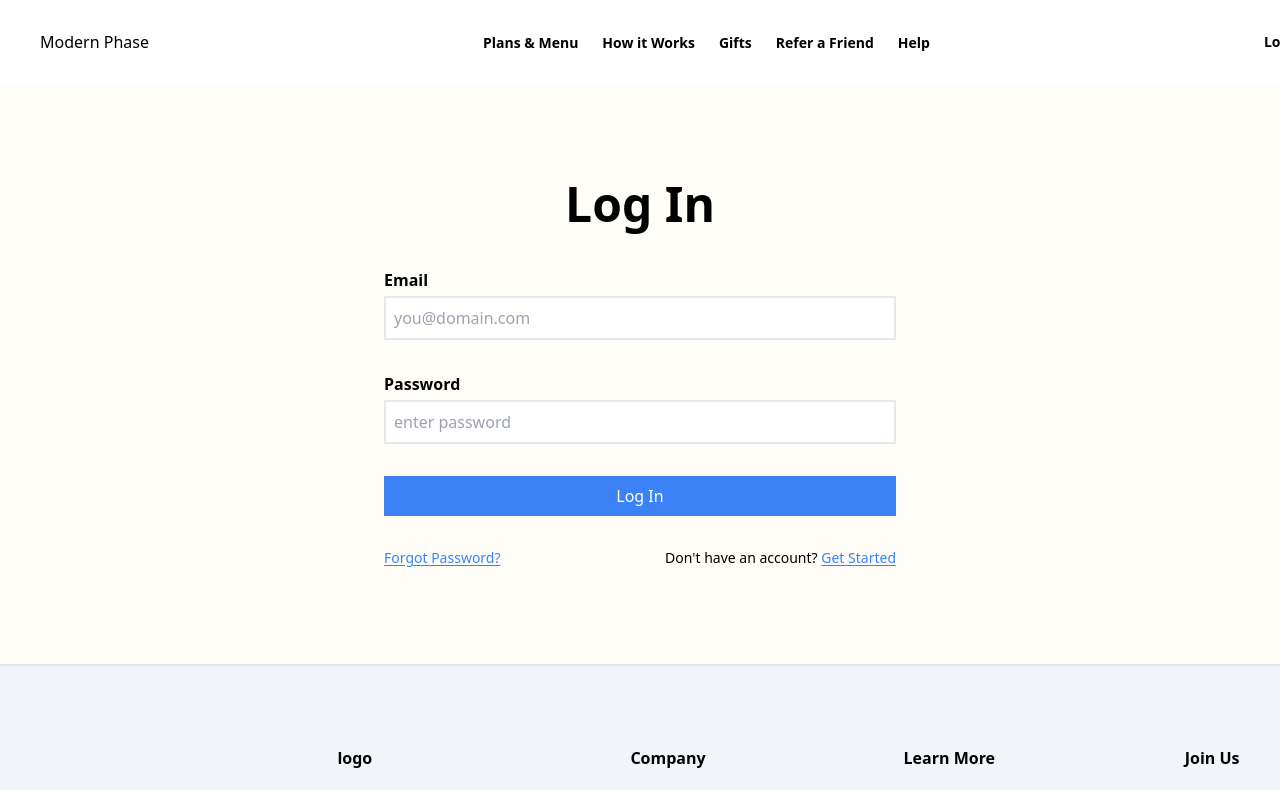
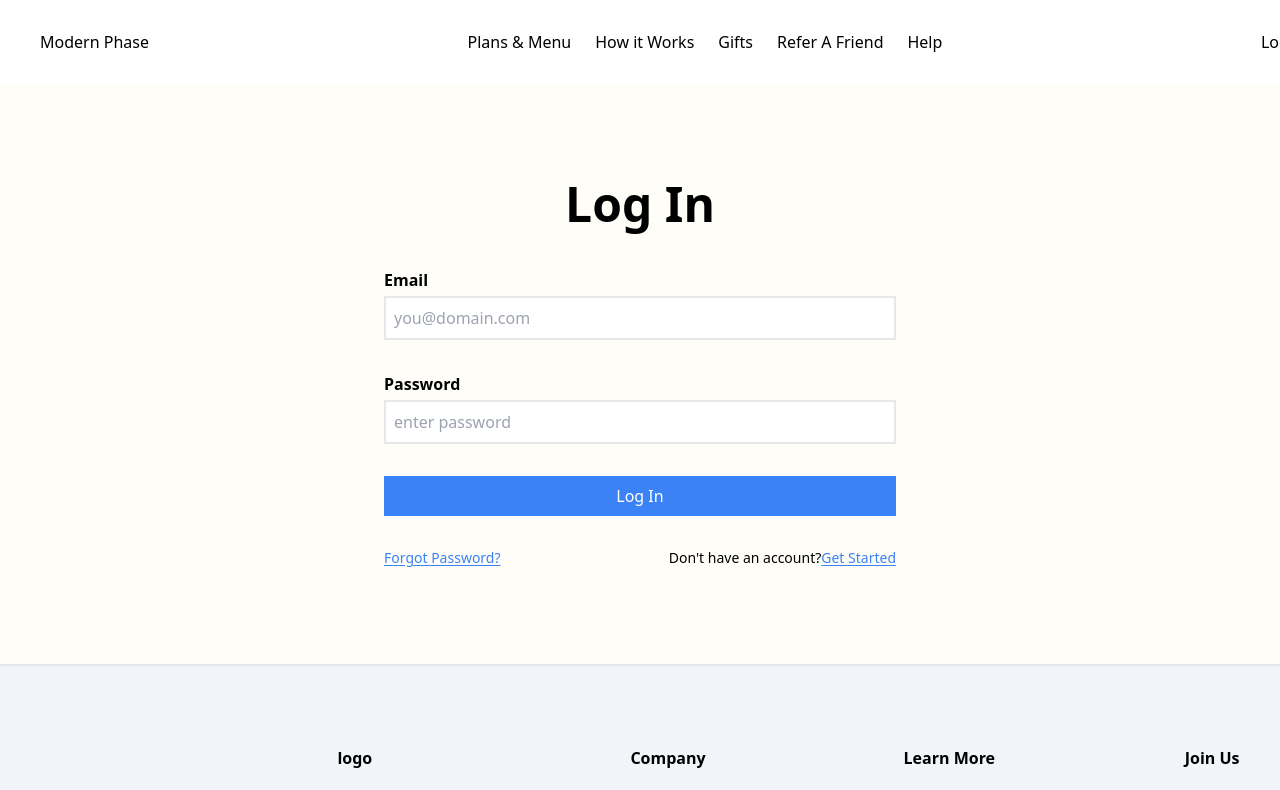
Before and after one commit to scottmuangsrichan/prepped-delivered-mock-project, a Next.js app: page /login in a window 1280 px wide. Shown: the top 790 px of the page. Built offline with nearby package versions, Linux system fonts and the light colour scheme.

Commit message:
fixed more image and link tags

```diff
--- a/src/pages/gift-cards.jsx
+++ b/src/pages/gift-cards.jsx
@@ -1,4 +1,5 @@
 import Head from "next/head";
+import Image from "next/image";
 import Navigation from "../ui/Navigation";
 import MealPlansSubscriptions from "../ui/MealPlansSubscription";
 import SiteMap from "../ui/SiteMap";
@@ -75,7 +76,7 @@ function GiftCardHero(){
                     <button className="w-fit text-blue-500 px-4 py-2 bg-white font-semibold border border-solid border-blue-500 hover:bg-blue-900">Redeem Gift Card</button>
                 </div>
                 <div className="w-1/2">
-                    <img src="https://assets-global.website-files.com/5d03b4e130118314af624b20/62683001aedd80475a0b4dfb_Gifts_Img_1%20(1).jpg" />
+                    <Image src="https://assets-global.website-files.com/5d03b4e130118314af624b20/62683001aedd80475a0b4dfb_Gifts_Img_1%20(1).jpg" alt="" />
                 </div>
             </div>
         </div>
--- a/src/ui/BlogPost/index.jsx
+++ b/src/ui/BlogPost/index.jsx
@@ -1,8 +1,10 @@
+import Image from "next/image";
+
 export default function BlogPost({img , title , previewText , link}){
     const _img = img;
     return (
         <div className="flex gap-10 items-center">
-            <img className="w-3/4" src={_img}></img>
+            <Image className="w-3/4" src={_img} alt=""/>
             <div className="flex flex-col gap-2">
                 <h1 className="font-bold text-3xl">{title}</h1>
                 <p className="pb-4">{previewText}</p>
--- a/src/ui/EveryLifestyleDietCard/index.jsx
+++ b/src/ui/EveryLifestyleDietCard/index.jsx
@@ -1,8 +1,10 @@
+import Image from "next/image";
+
 function EveryLifestyleDietCard({img , title , description}){
     const _img = img;
     return (
         <div className="m-auto">
-            <img src={_img} />
+            <Image src={_img} />
             <h6>{title}</h6>
             <p>{description}</p>
             <a className="py-3 underline underline-offset-2 text-blue-500">Learn More</a>
--- a/src/ui/HowItWorksCard/index.jsx
+++ b/src/ui/HowItWorksCard/index.jsx
@@ -1,8 +1,10 @@
+import Image from "next/image";
+
 export default function HowItWorksCard({ title , description, subheading , subparagraph, img }){
   const _img = img;
   return (
         <div className='p-4'>
-          <img src={_img} className='m-auto rounded-md'></img>
+          <Image src={_img} className='m-auto rounded-md' alt="" />
           <h1 className='text-lg font-bold pt-5'>{title}</h1>
           <h6 className="text-2xl font-bold">{subheading}</h6>
           <p className='text-sm pt-1'>{description}</p>
--- a/src/ui/Login/index.jsx
+++ b/src/ui/Login/index.jsx
@@ -20,7 +20,7 @@ export default function Login(){
                 </form>
                 <div className="flex justify-between text-sm">
                     <a className="underline underline-offset-2 text-blue-500">Forgot Password?</a>
-                    <p>Don't have an account? <a className="underline underline-offset-2 text-blue-500">Get Started</a></p>
+                    <p>{"Don't have an account?"}<a className="underline underline-offset-2 text-blue-500">Get Started</a></p>
                 </div>
             </div>
         </div>
--- a/src/ui/Navigation/index.jsx
+++ b/src/ui/Navigation/index.jsx
@@ -1,22 +1,24 @@
+import Link from "next/link"
+
 export default function Navigation() {
     return (
       <div className='bg-white w-100 sticky top-0 z-10 bg-freshly-white-2'>
         <nav className='flex justify-between px-10 py-6 items-center font-medium w-1440 m-auto'>
           <div>
-            <a href="/">Modern Phase</a>
+            <Link href="/">Modern Phase</Link>
           </div>
           <div className='m-auto px-1'>
             <ul className='flex gap-6 text-base justify-center items-center'>
-              <li><a href="/plans-and-menu" className='text-sm hover:text-blue-500 font-semibold '>Plans & Menu</a></li>
-              <li><a href="/why-mealprep"className='text-sm hover:text-blue-500 font-semibold'>How it Works</a></li>
-              <li><a href="/gift-cards" className='text-sm hover:text-blue-500 font-semibold'>Gifts</a></li>
-              <li><a className='text-sm hover:text-blue-500 font-semibold'>Refer a Friend</a></li>
-              <li><a className='text-sm hover:text-blue-500 font-semibold'>Help</a></li>
+              <li><Link href="/plans-and-menu" className='text-sm hover:text-blue-500 font-semibold '>Plans & Menu</Link></li>
+              <li><Link href="/why-mealprep"className='text-sm hover:text-blue-500 font-semibold'>How it Works</Link></li>
+              <li><Link href="/gift-cards" className='text-sm hover:text-blue-500 font-semibold'>Gifts</Link></li>
+              <li><Link href="" className='text-sm hover:text-blue-500 font-semibold'>Refer A Friend</Link></li>
+              <li><Link href="" className='text-sm hover:text-blue-500 font-semibold'>Help</Link></li>
             </ul>
           </div>
           <div className='flex items-center justify-center gap-3'>
-            <a href="/login" className='text-sm hover:text-blue-500 font-semibold'>Login</a>
-            <button className='text-sm w-100 bg-blue-500 px-4 py-2 text-white hover:bg-blue-900 font-semibold'><a href="/join-now">Sign Up</a></button>
+            <Link href="/login" className='text-sm hover:text-blue-500 font-semibold'>Login</Link>
+            <button className='text-sm w-100 bg-blue-500 px-4 py-2 text-white hover:bg-blue-900 font-semibold'><Link href="/join-now">Sign Up</Link></button>
           </div>
         </nav>
       </div>
--- a/src/ui/SignUp/index.jsx
+++ b/src/ui/SignUp/index.jsx
@@ -1,3 +1,5 @@
+import Link from "next/link"
+
 export default function SignUp(){
     const inputStyling = "border-solid border-2 rounded-md p-2"
     const inputStyling2 = "border-solid border-2 rounded-md p-2 w-1/4"
@@ -9,14 +11,14 @@ export default function SignUp(){
         <div className="bg-heroBackground p-12">
             <div className="bg-slate-100 flex flex-col gap-2 p-10 m-auto w-fit">
                 <div>Logo Holder</div>
-                <h1 className="text-4xl font-bold pb-3">Dinner's ready!</h1>
+                <h1 className="text-4xl font-bold pb-3">{"Dinner's ready!"}</h1>
                 <h2 className="text-xl font-bold pb-3">Chef-prepared, healthy meals delivered weekly </h2>
                 <form className={formStyling}>
                     <input className={inputStyling} placeholder="Email" />
                     <input className={inputStyling2} placeholder="Zip" />
                     <button className={buttonStyling}>Continue</button>
                 </form>
-                <p className={textStyling}>Already have an account? <a href='/'>Log in</a></p>
+                <p className={textStyling}>Already have an account? <Link href='/'>Log in</Link></p>
                 <p className={textStyling}>By continuing, you agree to our <a>Terms</a> and <a>Privacy Policy</a> & will receive emails from Freshly.</p>
             </div>
         </div>
--- a/src/ui/VisitPage/index.jsx
+++ b/src/ui/VisitPage/index.jsx
@@ -1,8 +1,10 @@
+import Link from "next/link"
+
 export default function VisitPage({link , heading}){
     return(
         <div className="flex flex-col items-center justify-center py-12">
             <h1 className="font-semibold text-4xl">{heading}</h1>
-            <a className="py-3 underline underline-offset-2 text-blue-500" href="/">{link}</a>
+            <Link className="py-3 underline underline-offset-2 text-blue-500" href="/">{link}</Link>
         </div>
     )
 }
```
